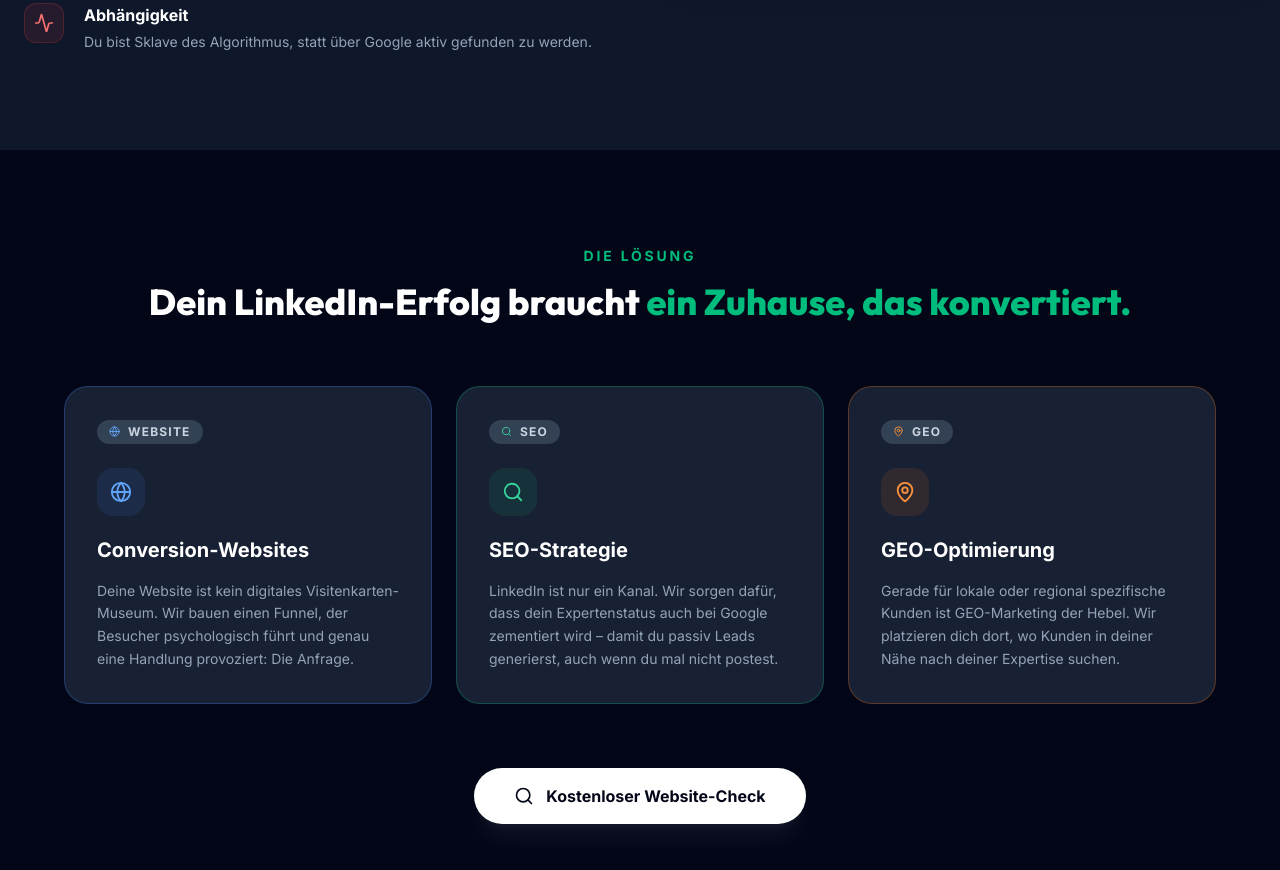
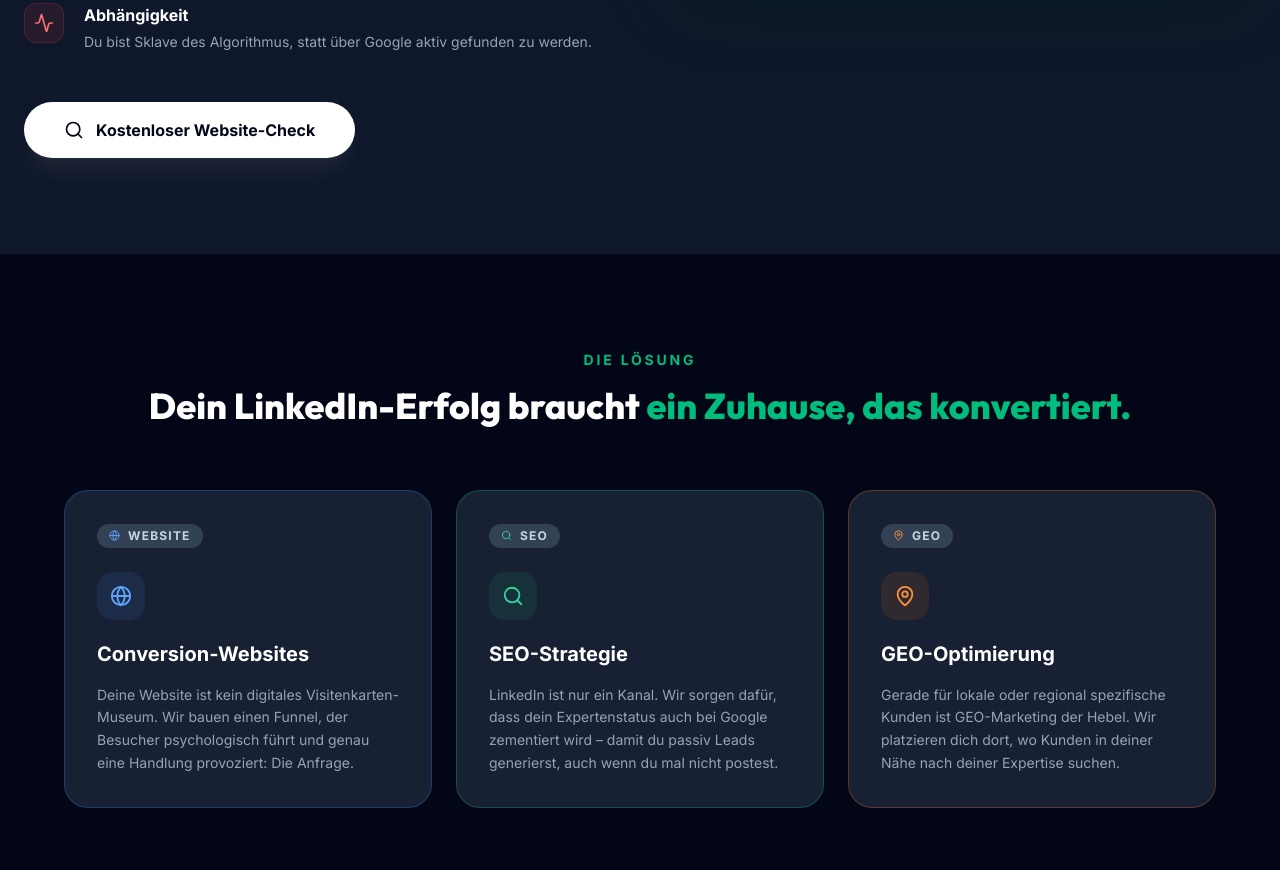
Before and after one commit to timmsug-source/website-linkedin, a Next.js app: page /lp/linkedin in a window 1280 px wide. Shown: the part 1595-2465 px from the top of the page. Built offline with nearby package versions, Linux system fonts and the light colour scheme.

Commit message:
Add Website-Check button to Problem section

```diff
--- a/src/app/lp/linkedin/page.tsx
+++ b/src/app/lp/linkedin/page.tsx
@@ -239,6 +239,16 @@ export default function LinkedInLP() {
                   );
                 })}
               </div>
+
+              {/* Action Button */}
+              <div className="mt-12">
+                <a
+                  href={CONTACT_URL}
+                  className="inline-flex items-center gap-3 bg-white text-slate-950 hover:bg-accent hover:text-white rounded-full px-10 py-4 font-bold transition-all shadow-xl shadow-white/5"
+                >
+                  <Search size={20} /> Kostenloser Website-Check
+                </a>
+              </div>
             </div>
 
             {/* Right – Visual */}
```
